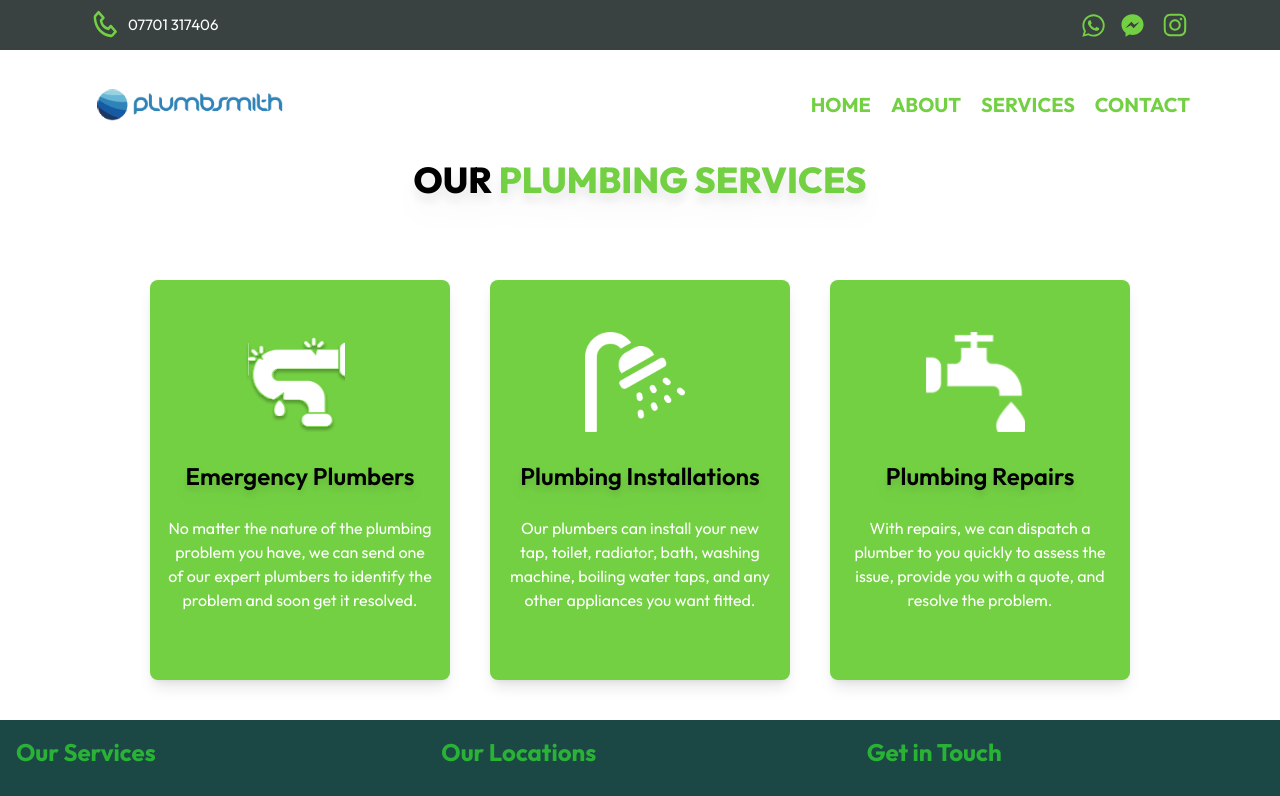
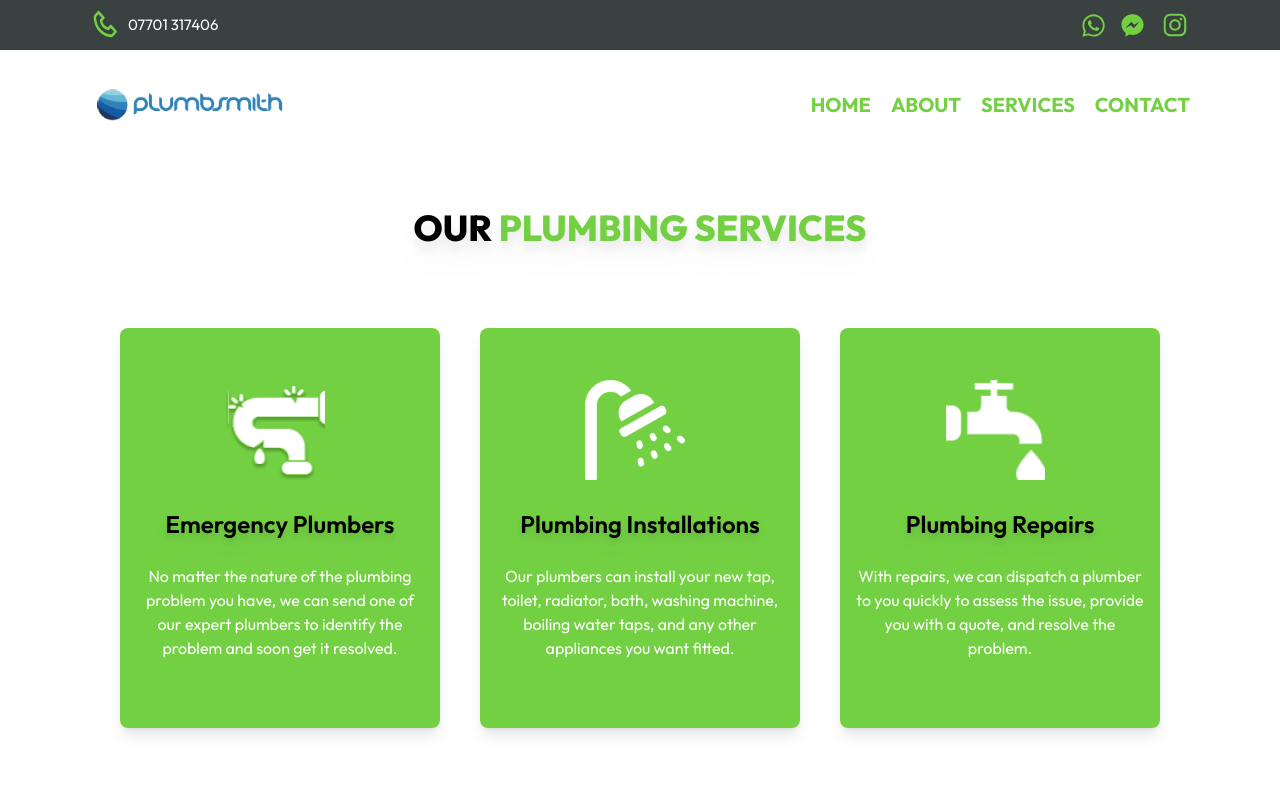
Before and after one commit to ahmedashfaq850/Plumbing-website, a Next.js app: page /plumbing in a window 1280 px wide. Shown: the top 796 px of the page. Built offline with nearby package versions, Linux system fonts and the light colour scheme.

Commit message:
Updated width and padding of container

```diff
--- a/components/PlumbingServices.jsx
+++ b/components/PlumbingServices.jsx
@@ -20,17 +20,17 @@ const services = [
 ]
 const PlumbingServices = () => {
   return (
-    <div>
+    <div className='p-12'>
         <Heading afterOurText='PLUMBING SERVICES'/>
-        <div className='flex  gap-10 mb-7 sm:mb-10 flex-wrap justify-center mt-10'>
+        <div className='flex gap-10 mb-7 sm:mb-10 flex-wrap justify-center mt-10'>
             {services.map((service, index) => (
-                <div key={index} className='flex p-3 md:p-0 flex-col max-w-[300px]  items-center justify-center sm:w-[320px] sm:p-3   md:w-[300px] md:h-[400px] 2xl:w-[400px]  bg-[#73D043] rounded-lg shadow-lg  '>
+                <div key={index} className='flex p-3 md:p-0 flex-col max-w-[300px]  items-center justify-center sm:w-[320px] sm:p-3   md:min-w-[320px] md:h-[400px] 2xl:min-w-[400px]  bg-[#73D043] rounded-lg shadow-lg  '>
 
                         <div className='w-12 h-12 md:w-[110px] md:h-[100px]'>
                             <Image className='mt-4 md:mt-0' src={service.imageSrc} alt={service.title} width={100} height={100} />
                         </div>
                         <h3 className='mt-7   mb-2 text-lg sm:text-2xl  font-semibold drop-shadow-lg    '>{service.title}</h3>
-                        <p className='text-center p-3 md:p-4 text-white md:text-base   text-xs'>{service.description}</p>
+                        <p className='text-center p-3 md:p-4 text-white md:text-base     text-xs'>{service.description}</p>
 
                 </div>
             ))}
```
